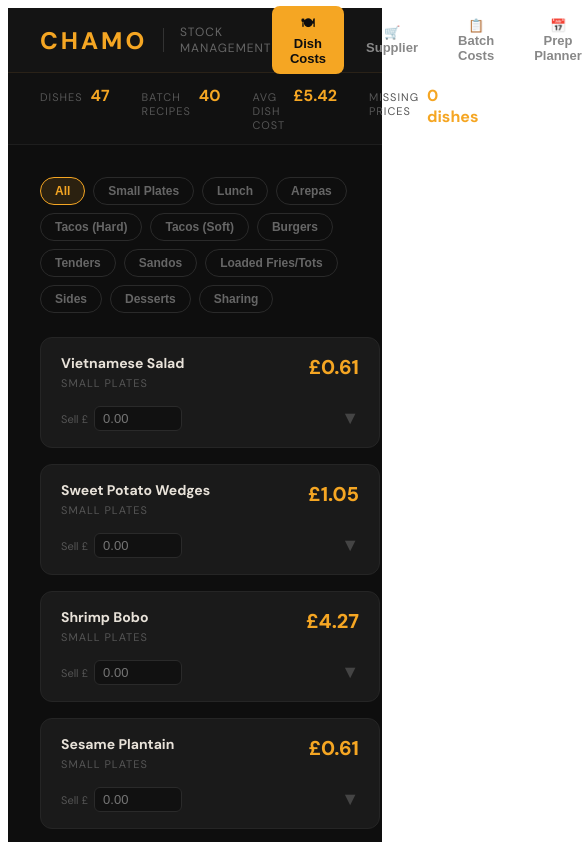
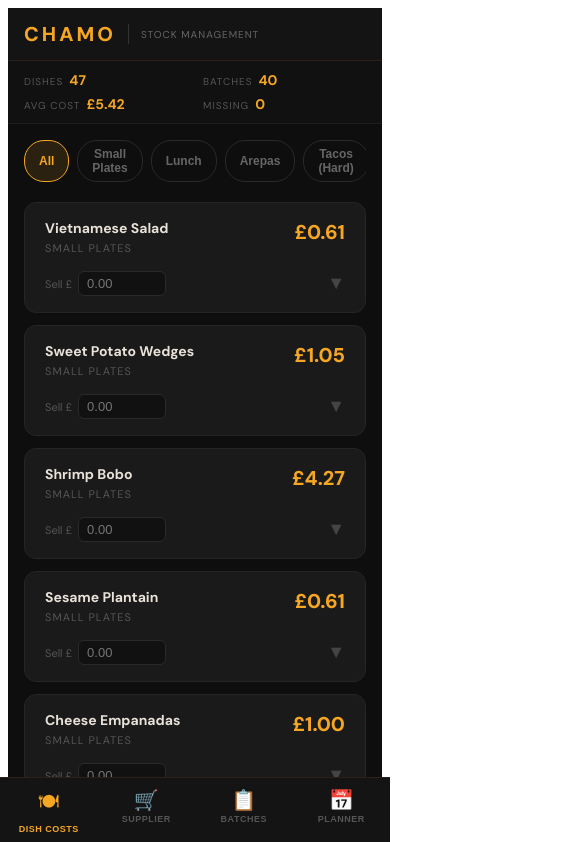
Before and after one commit to Yolulo/chamo-stock, a React (Vite) app: page / in a window 390 px wide. Shown: the top 842 px of the page, 585 px wide, since content can reach past the window. Built offline with nearby package versions, Linux system fonts and the light colour scheme.

Commit message:
Add files via upload

```diff
--- a/src/App.jsx
+++ b/src/App.jsx
@@ -1,4 +1,4 @@
-import { useState, useMemo, useCallback } from "react";
+import { useState, useMemo, useCallback, useEffect } from "react";
 
 // ─────────────────────────────────────────────────────────────
 // SUPPLIER LABELS
@@ -420,55 +420,63 @@
   const avgDishCost = dishData.reduce((s,d) => s+(d.total||0), 0) / totalDishes;
   const missingCount = dishData.filter(d => d.hasNull).length;
 
-  // Tab styles
-  const tabs = [["costs","🍽 Dish Costs"],["supplier","🛒 Supplier"],["batch","📋 Batch Costs"],["planner","📅 Prep Planner"]];
+  const [isMobile, setIsMobile] = useState(() => typeof window !== "undefined" && window.innerWidth < 768);
+  useEffect(() => {
+    const fn = () => setIsMobile(window.innerWidth < 768);
+    window.addEventListener("resize", fn);
+    return () => window.removeEventListener("resize", fn);
+  }, []);
+
+  const tabs = [["costs","🍽","Dish Costs"],["supplier","🛒","Supplier"],["batch","📋","Batches"],["planner","📅","Planner"]];
 
   return (
-    <div style={{fontFamily:"'DM Sans', system-ui, sans-serif", background:"#0e0e0e", minHeight:"100vh", color:"#e8e2d9"}}>
+    <div style={{fontFamily:"'DM Sans', system-ui, sans-serif", background:"#0e0e0e", minHeight:"100vh", color:"#e8e2d9", paddingBottom: isMobile ? 68 : 0}}>
       {/* HEADER */}
-      <div style={{background:"#141414", borderBottom:"1px solid #2a2218", padding:"0 32px"}}>
-        <div style={{maxWidth:1300, margin:"0 auto", display:"flex", alignItems:"center", justifyContent:"space-between", height:64}}>
-          <div style={{display:"flex",alignItems:"center",gap:16}}>
-            <div style={{fontWeight:800, fontSize:24, letterSpacing:3, color:"#f5a623"}}>CHAMO</div>
-            <div style={{width:1, height:24, background:"#333"}}/>
-            <div style={{fontSize:12, color:"#666", letterSpacing:1, textTransform:"uppercase"}}>Stock Management</div>
+      <div style={{background:"#141414", borderBottom:"1px solid #2a2218", padding: isMobile ? "0 16px" : "0 32px"}}>
+        <div style={{maxWidth:1300, margin:"0 auto", display:"flex", alignItems:"center", justifyContent:"space-between", height: isMobile ? 52 : 64}}>
+          <div style={{display:"flex", alignItems:"center", gap:12}}>
+            <div style={{fontWeight:800, fontSize: isMobile ? 20 : 24, letterSpacing:3, color:"#f5a623"}}>CHAMO</div>
+            <div style={{width:1, height:20, background:"#333"}}/>
+            <div style={{fontSize: isMobile ? 10 : 12, color:"#666", letterSpacing:1, textTransform:"uppercase"}}>Stock Management</div>
           </div>
-          <nav style={{display:"flex",gap:4}}>
-            {tabs.map(([id,label]) => (
+          {!isMobile && (
+            <nav style={{display:"flex", gap:4}}>
+              {tabs.map(([id,emoji,label]) => (
                 <button key={id} onClick={() => setTab(id)} style={{
                   padding:"8px 18px", borderRadius:8, border:"none", cursor:"pointer", fontSize:13, fontWeight:600, transition:"all .15s",
                   background: tab===id ? "#f5a623" : "transparent",
                   color: tab===id ? "#0e0e0e" : "#888"
-              }}>{label}</button>
+                }}>{emoji} {label}</button>
               ))}
             </nav>
+          )}
         </div>
       </div>
 
       {/* STATS BAR */}
-      <div style={{background:"#111", borderBottom:"1px solid #1e1e1e", padding:"12px 32px"}}>
-        <div style={{maxWidth:1300, margin:"0 auto", display:"flex", gap:32}}>
+      <div style={{background:"#111", borderBottom:"1px solid #1e1e1e", padding: isMobile ? "10px 16px" : "12px 32px"}}>
+        <div style={{maxWidth:1300, margin:"0 auto", display:"grid", gridTemplateColumns: isMobile ? "1fr 1fr" : "repeat(4,auto)", gap: isMobile ? "6px 16px" : "0 32px"}}>
           {[
-            ["Dishes",totalDishes],
-            ["Batch Recipes",totalBatches],
-            ["Avg Dish Cost",fmt(avgDishCost)],
-            ["Missing Prices",`${missingCount} dishes`],
+            ["Dishes", totalDishes],
+            ["Batches", totalBatches],
+            ["Avg Cost", fmt(avgDishCost)],
+            ["Missing", `${missingCount}`],
           ].map(([k,v]) => (
-            <div key={k} style={{display:"flex",alignItems:"baseline",gap:8}}>
-              <span style={{fontSize:11, color:"#555", textTransform:"uppercase", letterSpacing:1}}>{k}</span>
-              <span style={{fontSize:16, fontWeight:700, color:"#f5a623"}}>{v}</span>
+            <div key={k} style={{display:"flex", alignItems:"baseline", gap:6}}>
+              <span style={{fontSize: isMobile ? 10 : 11, color:"#555", textTransform:"uppercase", letterSpacing:1}}>{k}</span>
+              <span style={{fontSize: isMobile ? 14 : 16, fontWeight:700, color:"#f5a623"}}>{v}</span>
             </div>
           ))}
         </div>
       </div>
 
-      <div style={{maxWidth:1300, margin:"0 auto", padding:"32px 32px"}}>
+      <div style={{maxWidth:1300, margin:"0 auto", padding: isMobile ? "16px 16px" : "32px 32px"}}>
 
         {/* ── DISH COSTS ── */}
         {tab === "costs" && (
           <div>
             {/* Category filter */}
-            <div style={{display:"flex", gap:8, flexWrap:"wrap", marginBottom:24}}>
+            <div style={{display:"flex", gap:8, flexWrap: isMobile ? "nowrap" : "wrap", overflowX: isMobile ? "auto" : "visible", marginBottom:16, paddingBottom: isMobile ? 4 : 0, WebkitOverflowScrolling:"touch"}}>
               {CATS.map(cat => (
                 <button key={cat} onClick={() => setCatFilter(cat)} style={{
                   padding:"6px 14px", borderRadius:20, border:"1px solid", cursor:"pointer", fontSize:12, fontWeight:600, transition:"all .15s",
@@ -480,7 +488,7 @@
             </div>
 
             {/* Dish grid */}
-            <div style={{display:"grid", gridTemplateColumns:"repeat(auto-fill,minmax(340px,1fr))", gap:16}}>
+            <div style={{display:"grid", gridTemplateColumns: isMobile ? "1fr" : "repeat(auto-fill,minmax(340px,1fr))", gap: isMobile ? 12 : 16}}>
               {filteredDishes.map(dish => {
                 const sell = sellPrices[dish.id] || 0;
                 const fc = sell > 0 ? (dish.total / sell) * 100 : null;
@@ -550,17 +558,18 @@
         {/* ── SUPPLIER OPTIMISER ── */}
         {tab === "supplier" && (
           <div>
-            <div style={{display:"flex", justifyContent:"space-between", alignItems:"center", marginBottom:20}}>
-              <div>
-                <h2 style={{fontSize:20, fontWeight:800, marginBottom:4}}>Supplier Optimiser</h2>
-                <p style={{fontSize:13, color:"#666"}}>{Object.keys(RAW).length} ingredients • always buy from the highlighted supplier to minimise cost</p>
+            <div style={{marginBottom:16}}>
+              <div style={{display:"flex", justifyContent:"space-between", alignItems:"flex-start", marginBottom: isMobile ? 10 : 4, flexWrap:"wrap", gap:10}}>
+                <h2 style={{fontSize: isMobile ? 17 : 20, fontWeight:800, margin:0}}>Supplier Optimiser</h2>
+                <input value={ingSearch} onChange={e=>setIngSearch(e.target.value)} placeholder="Search…"
+                  style={{background:"#1a1a1a",border:"1px solid #2a2a2a",borderRadius:8,padding:"8px 12px",color:"#e8e2d9",fontSize:13,width: isMobile ? "100%" : 220}}/>
               </div>
-              <input value={ingSearch} onChange={e=>setIngSearch(e.target.value)} placeholder="Search ingredient…"
-                style={{background:"#1a1a1a",border:"1px solid #2a2a2a",borderRadius:8,padding:"8px 14px",color:"#e8e2d9",fontSize:13,width:220}}/>
+              {!isMobile && <p style={{fontSize:13, color:"#666", margin:0}}>{Object.keys(RAW).length} ingredients • always buy from the highlighted supplier to minimise cost</p>}
             </div>
 
             <div style={{background:"#1a1a1a", borderRadius:12, border:"1px solid #252525", overflow:"hidden"}}>
-              <table style={{width:"100%", borderCollapse:"collapse"}}>
+              <div style={{overflowX: isMobile ? "auto" : "visible", WebkitOverflowScrolling:"touch"}}>
+              <table style={{width:"100%", minWidth: isMobile ? 600 : "auto", borderCollapse:"collapse"}}>
                 <thead>
                   <tr style={{background:"#141414", borderBottom:"2px solid #252525"}}>
                     {[["name","Ingredient"],["best","Best Price"],["saving","Max Saving"]].map(([col,label]) => (
@@ -610,18 +619,19 @@
               </table>
               </div>
             </div>
+          </div>
         )}
 
         {/* ── BATCH COSTS ── */}
         {tab === "batch" && (
           <div>
-            <div style={{display:"flex", justifyContent:"space-between", alignItems:"center", marginBottom:20}}>
-              <div>
-                <h2 style={{fontSize:20, fontWeight:800, marginBottom:4}}>Batch Recipe Costs</h2>
-                <p style={{fontSize:13, color:"#666"}}>{Object.keys(BATCHES).length} batch recipes • purple = uses another batch output as ingredient</p>
+            <div style={{marginBottom:16}}>
+              <div style={{display:"flex", justifyContent:"space-between", alignItems:"flex-start", marginBottom: isMobile ? 10 : 4, flexWrap:"wrap", gap:10}}>
+                <h2 style={{fontSize: isMobile ? 17 : 20, fontWeight:800, margin:0}}>Batch Recipe Costs</h2>
+                <input value={batchSearch} onChange={e=>setBatchSearch(e.target.value)} placeholder="Search batch…"
+                  style={{background:"#1a1a1a",border:"1px solid #2a2a2a",borderRadius:8,padding:"8px 12px",color:"#e8e2d9",fontSize:13,width: isMobile ? "100%" : 220}}/>
               </div>
-              <input value={batchSearch} onChange={e=>setBatchSearch(e.target.value)} placeholder="Search batch…"
-                style={{background:"#1a1a1a",border:"1px solid #2a2a2a",borderRadius:8,padding:"8px 14px",color:"#e8e2d9",fontSize:13,width:220}}/>
+              {!isMobile && <p style={{fontSize:13, color:"#666", margin:0}}>{Object.keys(BATCHES).length} batch recipes • purple = uses another batch output as ingredient</p>}
             </div>
 
             {["Protein","Bases","Sauces","Pickles","Veg","Dry Mixes","Dairy","Bakery","Desserts"].map(catName => {
@@ -631,7 +641,8 @@
                 <div key={catName} style={{marginBottom:28}}>
                   <div style={{fontSize:11, color:"#f5a623", textTransform:"uppercase", letterSpacing:2, fontWeight:700, marginBottom:10}}>{catName}</div>
                   <div style={{background:"#1a1a1a", borderRadius:12, border:"1px solid #252525", overflow:"hidden"}}>
-                    <table style={{width:"100%", borderCollapse:"collapse"}}>
+                    <div style={{overflowX: isMobile ? "auto" : "visible", WebkitOverflowScrolling:"touch"}}>
+                    <table style={{width:"100%", minWidth: isMobile ? 480 : "auto", borderCollapse:"collapse"}}>
                       <thead>
                         <tr style={{background:"#141414", borderBottom:"1px solid #252525"}}>
                           {["Batch Recipe","Yield","Cost / Batch","Cost / Unit","Notes"].map(h => (
@@ -665,6 +676,7 @@
                     </table>
                     </div>
                   </div>
+                </div>
               );
             })}
           </div>
@@ -673,8 +685,8 @@
         {/* ── PREP PLANNER ── */}
         {tab === "planner" && (
           <div>
-            <h2 style={{fontSize:20, fontWeight:800, marginBottom:4}}>Daily Prep Planner</h2>
-            <p style={{fontSize:13, color:"#666", marginBottom:24}}>Enter expected covers per dish → get batch quantities to prep + full ingredient shopping list</p>
+            <h2 style={{fontSize: isMobile ? 17 : 20, fontWeight:800, marginBottom:4}}>Daily Prep Planner</h2>
+            {!isMobile && <p style={{fontSize:13, color:"#666", marginBottom:24}}>Enter expected covers per dish → get batch quantities to prep + full ingredient shopping list</p>}
 
             {/* Cover inputs */}
             <div style={{background:"#1a1a1a", borderRadius:12, border:"1px solid #252525", padding:24, marginBottom:24}}>
@@ -709,7 +721,8 @@
                 <div style={{marginBottom:24}}>
                   <div style={{fontSize:14, fontWeight:700, marginBottom:12, color:"#e8e2d9"}}>Batches to Make</div>
                   <div style={{background:"#1a1a1a", borderRadius:12, border:"1px solid #252525", overflow:"hidden"}}>
-                    <table style={{width:"100%", borderCollapse:"collapse"}}>
+                    <div style={{overflowX: isMobile ? "auto" : "visible", WebkitOverflowScrolling:"touch"}}>
+                    <table style={{width:"100%", minWidth: isMobile ? 480 : "auto", borderCollapse:"collapse"}}>
                       <thead>
                         <tr style={{background:"#141414", borderBottom:"1px solid #252525"}}>
                           {["Batch Recipe","Category","Qty Needed","# Batches to Make","Estimated Cost"].map(h=>(
@@ -734,15 +747,17 @@
                     </table>
                     </div>
                   </div>
+                </div>
 
                 {/* Shopping list */}
                 <div>
-                  <div style={{display:"flex", justifyContent:"space-between", alignItems:"center", marginBottom:12}}>
-                    <div style={{fontSize:14, fontWeight:700, color:"#e8e2d9"}}>Raw Ingredient Shopping List</div>
-                    <div style={{fontSize:16, fontWeight:800, color:"#f5a623"}}>Est. Order Total: {fmt(totalOrderValue)}</div>
+                  <div style={{display:"flex", justifyContent:"space-between", alignItems:"center", marginBottom:12, flexWrap:"wrap", gap:8}}>
+                    <div style={{fontSize: isMobile ? 13 : 14, fontWeight:700, color:"#e8e2d9"}}>Raw Ingredient Shopping List</div>
+                    <div style={{fontSize: isMobile ? 14 : 16, fontWeight:800, color:"#f5a623"}}>Est. Total: {fmt(totalOrderValue)}</div>
                   </div>
                   <div style={{background:"#1a1a1a", borderRadius:12, border:"1px solid #252525", overflow:"hidden"}}>
-                    <table style={{width:"100%", borderCollapse:"collapse"}}>
+                    <div style={{overflowX: isMobile ? "auto" : "visible", WebkitOverflowScrolling:"touch"}}>
+                    <table style={{width:"100%", minWidth: isMobile ? 480 : "auto", borderCollapse:"collapse"}}>
                       <thead>
                         <tr style={{background:"#141414", borderBottom:"1px solid #252525"}}>
                           {["Ingredient","Total Qty Needed","Packages","Best Supplier","Cost"].map(h=>(
@@ -774,6 +789,7 @@
                       </tbody>
                     </table>
                     </div>
+                  </div>
                   <div style={{fontSize:11, color:"#444", marginTop:12}}>
                     ⚠ Quantities account for batch recipe needs only. Add buffer stock as required. Items with no price data are excluded from order total.
                   </div>
@@ -789,6 +805,22 @@
           </div>
         )}
       </div>
+
+      {/* MOBILE BOTTOM NAV */}
+      {isMobile && (
+        <div style={{position:"fixed", bottom:0, left:0, right:0, background:"#141414", borderTop:"1px solid #2a2218", display:"flex", zIndex:100}}>
+          {tabs.map(([id,emoji,label]) => (
+            <button key={id} onClick={() => setTab(id)} style={{
+              flex:1, padding:"10px 0", border:"none", cursor:"pointer", background:"transparent",
+              display:"flex", flexDirection:"column", alignItems:"center", gap:2,
+              color: tab===id ? "#f5a623" : "#555", transition:"color .15s"
+            }}>
+              <span style={{fontSize:20}}>{emoji}</span>
+              <span style={{fontSize:9, fontWeight:700, textTransform:"uppercase", letterSpacing:0.5}}>{label}</span>
+            </button>
+          ))}
+        </div>
+      )}
     </div>
   );
 }
```
Lines whose indentation alone changed are shown as unchanged.
